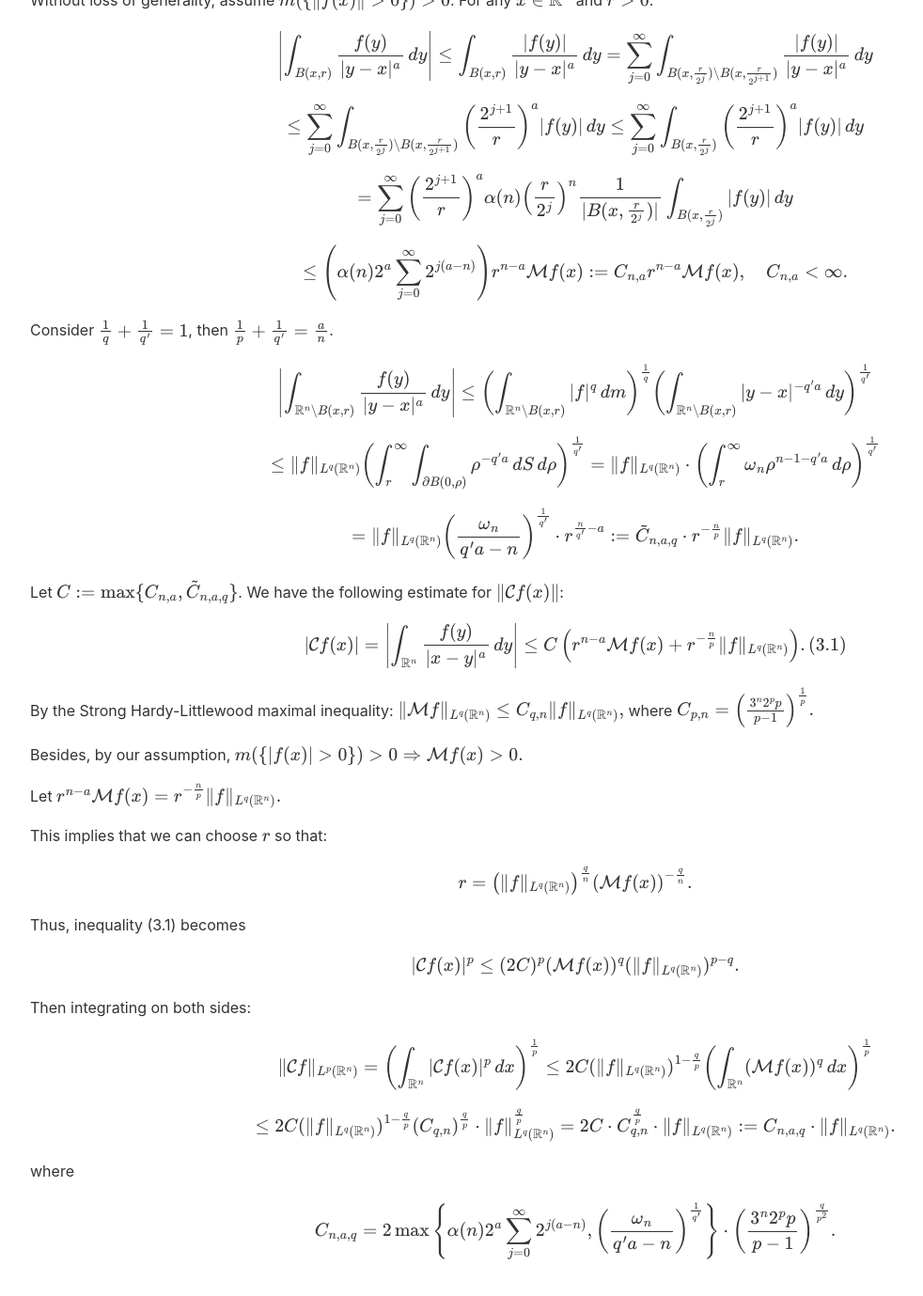
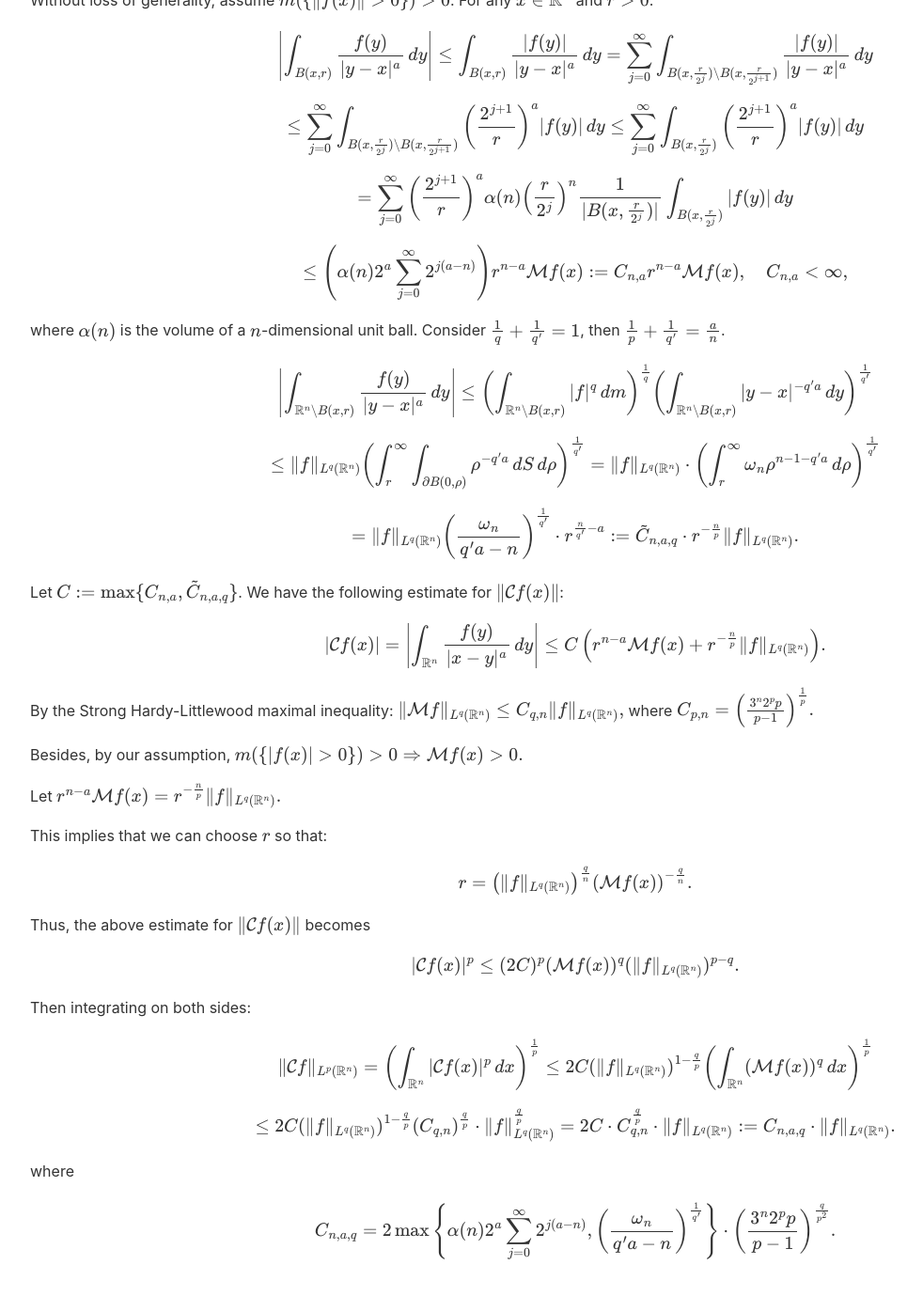
Before and after one commit to Yoon-1023/Yoon-1023.github.io, a Jekyll site: the page built from Courses/Real_Analysis/Interpolation.md, in a window 1280 px wide and 1400 px high, scrolled down 1884 px. Shown: the top 1379 px of the window at 94% size, without its empty margins (28-1010 px from the left). Built offline with Jekyll 4.4.1, drawn with Linux system fonts in a browser that asks for light colours.

Commit message:
Update Interpolation.md

```diff
--- a/Courses/Real_Analysis/Interpolation.md
+++ b/Courses/Real_Analysis/Interpolation.md
@@ -127,10 +127,10 @@ $$
 $$
 
 $$
-\leq \left( \alpha(n) 2^a \sum_{j=0}^{\infty} 2^{j(a - n)} \right) r^{n - a} \mathcal{M} f(x) := C_{n, a} r^{n - a} \mathcal{M} f(x), \quad C_{n, a} < \infty.
+\leq \left( \alpha(n) 2^a \sum_{j=0}^{\infty} 2^{j(a - n)} \right) r^{n - a} \mathcal{M} f(x) := C_{n, a} r^{n - a} \mathcal{M} f(x), \quad C_{n, a} < \infty,
 $$
 
-Consider $$\frac{1}{q} + \frac{1}{q'} = 1$$, then $$\frac{1}{p} + \frac{1}{q'} = \frac{a}{n}$$.
+where $$\alpha(n)$$ is the volume of a $$n$$-dimensional unit ball. Consider $$\frac{1}{q} + \frac{1}{q'} = 1$$, then $$\frac{1}{p} + \frac{1}{q'} = \frac{a}{n}$$.
 
 $$
 \left| \int_{\mathbb{R}^n \setminus B(x, r)} \frac{f(y)}{|y - x|^a} \, dy \right| \leq \left( \int_{\mathbb{R}^n \setminus B(x, r)} |f|^q \, dm \right)^{\frac{1}{q}} \left( \int_{\mathbb{R}^n \setminus B(x, r)} |y - x|^{-q' a} \, dy \right)^{\frac{1}{q'}}
@@ -147,7 +147,7 @@ $$
 Let $$C := \max \{ C_{n, a}, \tilde{C}_{n, a, q} \}$$. We have the following estimate for $$\|\mathcal{C} f(x)\|$$:
 
 $$
-|\mathcal{C} f(x)| = \left| \int_{\mathbb{R}^n} \frac{f(y)}{|x - y|^a} \, dy \right| \leq C \left( r^{n - a} \mathcal{M} f(x) + r^{-\frac{n}{p}} \| f \|_{L^q(\mathbb{R}^n)} \right).  (3.1)
+|\mathcal{C} f(x)| = \left| \int_{\mathbb{R}^n} \frac{f(y)}{|x - y|^a} \, dy \right| \leq C \left( r^{n - a} \mathcal{M} f(x) + r^{-\frac{n}{p}} \| f \|_{L^q(\mathbb{R}^n)} \right).
 $$
 
 By the Strong Hardy-Littlewood maximal inequality:
@@ -176,7 +176,7 @@ r = \left( \| f \|_{L^q(\mathbb{R}^n)} \right)^{\frac{q}{n}} \left( \mathcal{M}
 $$
 
 
-Thus, inequality (3.1) becomes
+Thus, the above estimate for $$\|\mathcal{C} f(x)\|$$ becomes
 
 $$
 |\mathcal{C} f(x)|^p \leq (2C)^p (\mathcal{M} f(x))^q (\| f \|_{L^q(\mathbb{R}^n)})^{p - q}.
```
